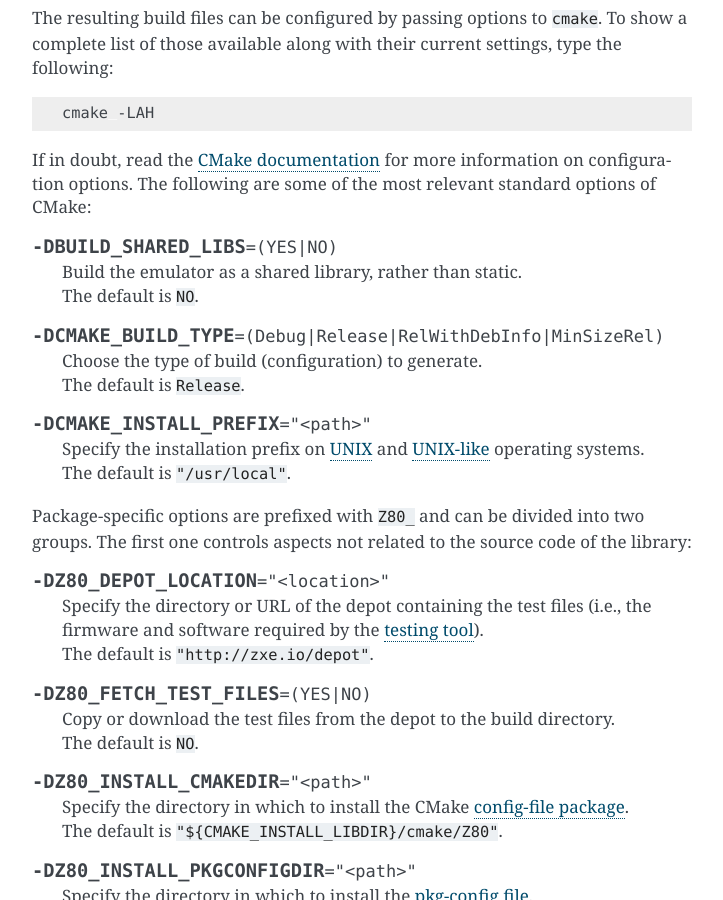
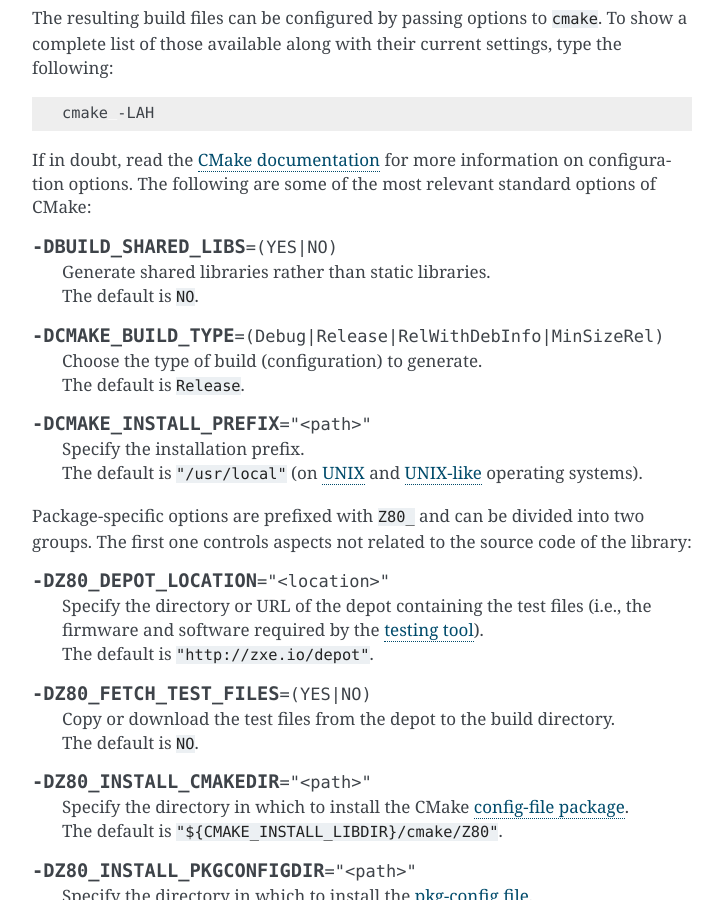
Before and after one commit to redcode/Z80, a Sphinx documentation site: the page built from documentation/Installation.rst, in a window 1280 px wide and 900 px high, scrolled down 646 px. Shown: the whole window, without its empty margins (388-1111 px from the left). Built offline with Sphinx 7.4.7, drawn with Linux system fonts in a browser that asks for light colours.

Commit message:
Documentation: Installation.

```diff
--- a/documentation/Installation.rst
+++ b/documentation/Installation.rst
@@ -51,7 +51,7 @@
 
 .. option:: -DBUILD_SHARED_LIBS=(YES|NO)
 
-   Build the emulator as a shared library, rather than static. |br| |nl|
+   Generate shared libraries rather than static libraries. |br| |nl|
    The default is ``NO``.
 
 .. option:: -DCMAKE_BUILD_TYPE=(Debug|Release|RelWithDebInfo|MinSizeRel)
@@ -61,8 +61,8 @@
 
 .. option:: -DCMAKE_INSTALL_PREFIX="<path>"
 
-   Specify the installation prefix on `UNIX <https://en.wikipedia.org/wiki/Unix>`_ and `UNIX-like <https://en.wikipedia.org/wiki/Unix-like>`_ operating systems. |br| |nl|
-   The default is ``"/usr/local"``.
+   Specify the installation prefix. |br| |nl|
+   The default is ``"/usr/local"`` (on `UNIX <https://en.wikipedia.org/wiki/Unix>`_ and `UNIX-like <https://en.wikipedia.org/wiki/Unix-like>`_ operating systems).
 
 .. _cmake_package_options:
 
```
Also changed, not shown: README.md (+3 -3 lines), 1 other file.
